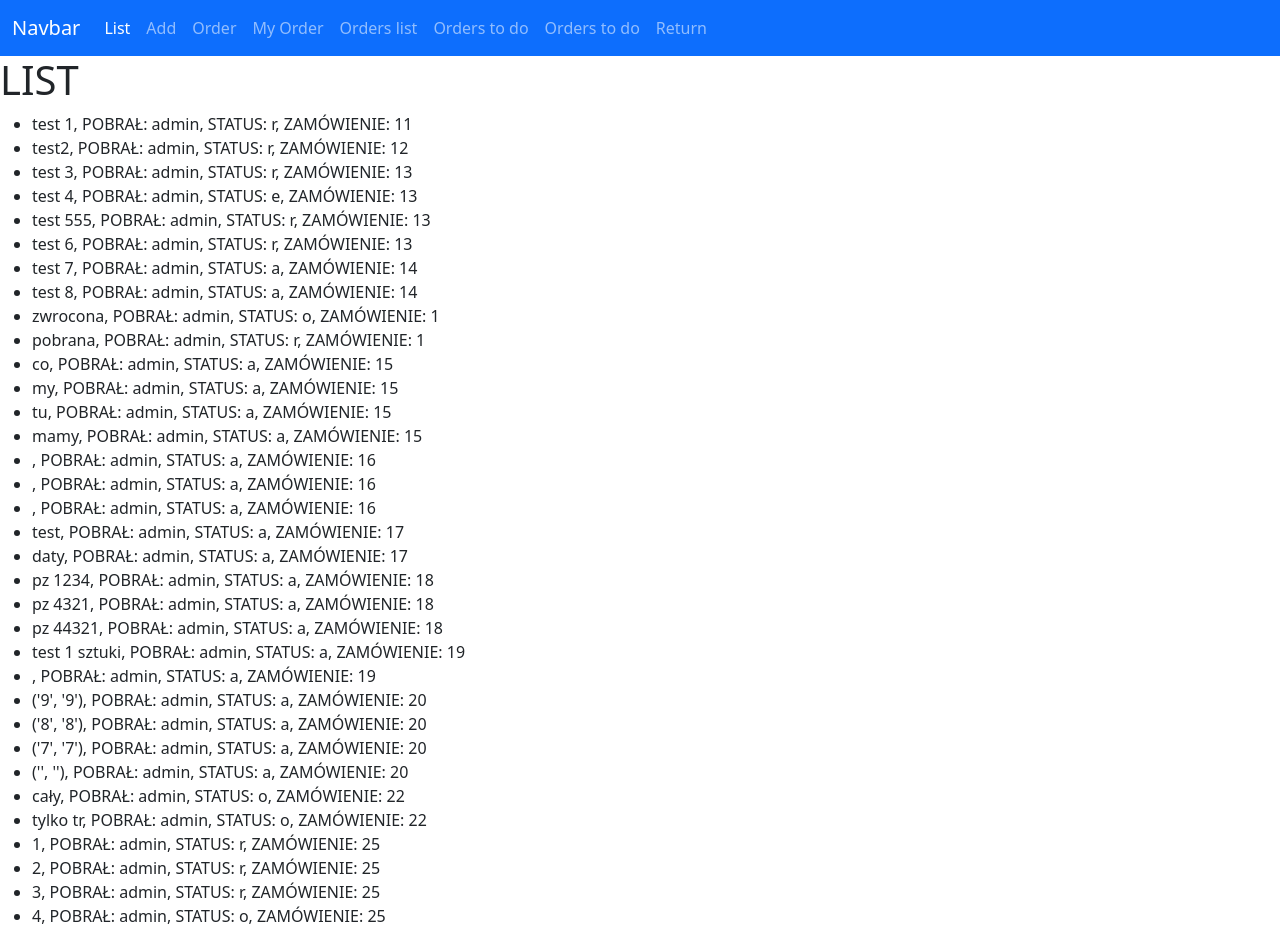
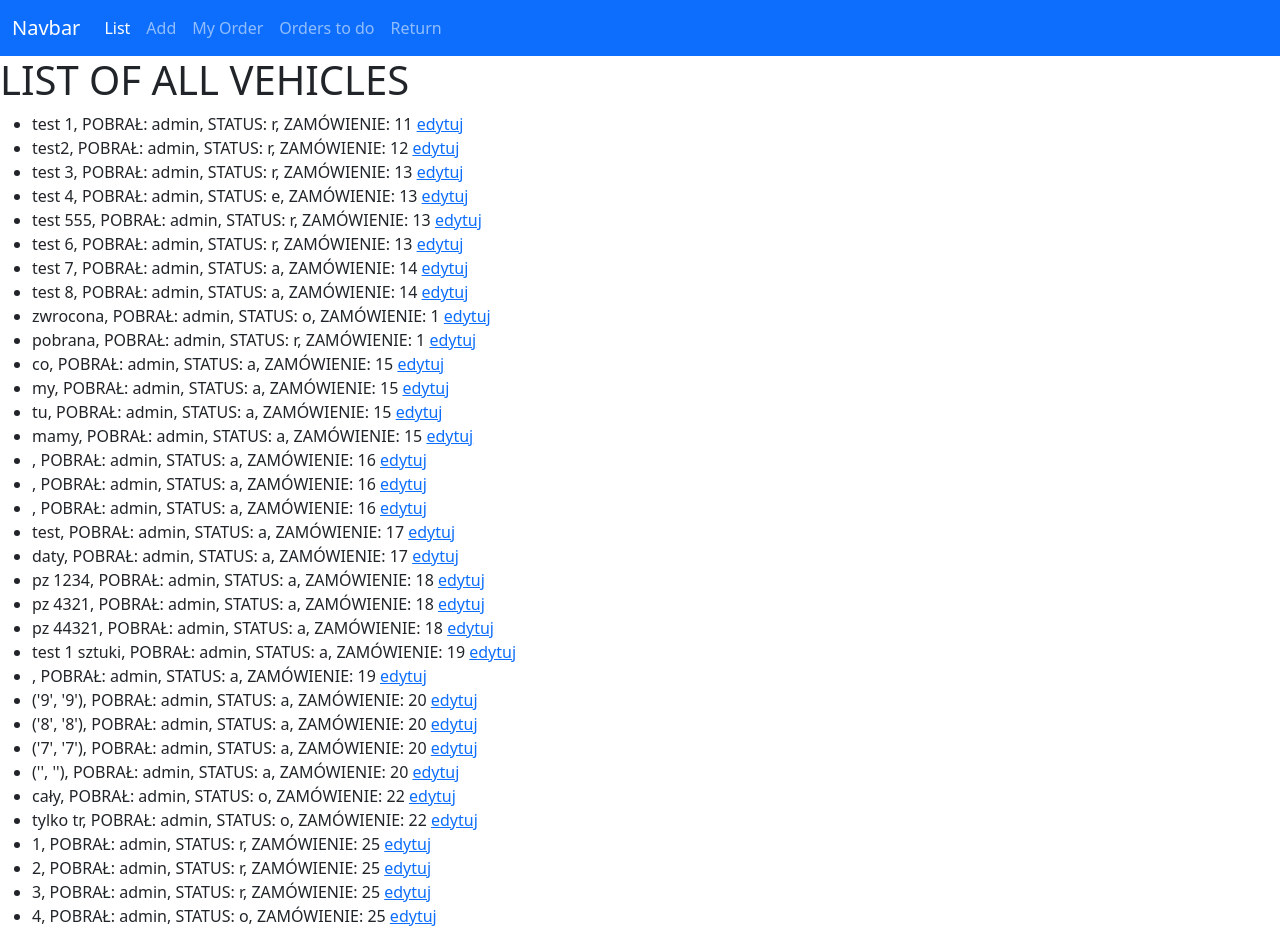
Before and after one commit to Martini310/Archeo-3, a Django app: page /files/list/ in a window 1280 px wide. Shown: the top 927 px of the page. Run offline with Django 4.2, Linux system fonts and the light colour scheme; data comes from the database, SQL or seed files in the repository; both versions use the stored data as it was after the commit.

Commit message:
Removed unnecessary views and urls, modified ListView

```diff
--- a/files/models.py
+++ b/files/models.py
@@ -15,7 +15,7 @@ class Vehicle(models.Model):
     transfer_date = models.DateTimeField(blank=True, null=True)
     return_date = models.DateTimeField(blank=True, null=True)
     responsible_person = models.ForeignKey(User, related_name="vehicles", on_delete=models.RESTRICT)
-    comments = models.CharField(max_length=100)
+    comments = models.CharField(max_length=100, null=True, blank=True)
     LOAN_STATUS = (
         ('a', 'Awaits'),
         ('o', 'On Loan'),
@@ -24,6 +24,7 @@ class Vehicle(models.Model):
     )
     status = models.CharField(max_length=1, blank=True, choices=LOAN_STATUS, default='a')
     order = models.ForeignKey(Order, related_name="vehicles", on_delete=models.SET_NULL, null=True)
+    returner = models.ForeignKey(User, related_name='vehicles_returner', on_delete=models.CASCADE, null=True, blank=True)
 
     def __str__(self) -> str:
         return f"{self.tr}, POBRAŁ: {self.responsible_person}, STATUS: {self.status}, ZAMÓWIENIE: {self.order.id}"
--- a/files/templates/files/list.html
+++ b/files/templates/files/list.html
@@ -1,16 +1,12 @@
 {% extends 'home.html' %}
-
 
 {% block content %}
 
-    <h1>LIST</h1>
+    <h1>LIST OF ALL VEHICLES</h1>
 
     <ul>
-
         {% for car in vehicle_list %}
-            <li>{{car}}</li>
+            <li>{{car}} <a href="/files/update/{{car.id}}/">edytuj</a></li>
         {% endfor %}
-
-
     </ul>
 {% endblock content %}
--- a/files/templates/files/orders_to_do.html
+++ b/files/templates/files/orders_to_do.html
@@ -6,7 +6,7 @@
 
 <div class="btn-group"></div>
     {% for s, n in abr %}
-        {% if request.path|stringformat:'s'|slice:'-1:' == s %}
+        {% if request.path|stringformat:'s'|slice:'-2:-1' == s %}
             <a href="/files/orders_to_do/{{s}}" class="btn btn-primary active" aria-current="page">{{n}}</a>
         {% else %}
             <a href="/files/orders_to_do/{{s}}" class="btn btn-primary">{{n}}</a>
@@ -15,7 +15,7 @@
 </div>
 
 
-<table class="table table-primary table-hover">
+<table class="table table-secondary table-hover">
     {% for order in orders %}
     <tr>
     <td>{{forloop.counter}}</td>
--- a/files/urls.py
+++ b/files/urls.py
@@ -4,15 +4,11 @@ from . import views
 app_name = 'files'
 
 urlpatterns = [
-    path('list/', views.list_cars, name='list'),
+    path('list/', views.ListAllVechicles.as_view(), name='list'),
     path('add/', views.AddVehicle.as_view(), name='add'),
-    path('order/', views.AddOrder.as_view(), name='order'),
     path('my_order/', views.my_order, name='my_order'),
-    path('orders/', views.Orders.as_view(), name='orders'),
     path('order_details/<int:pk>/', views.order_details, name='order_details'),
     path('update/<int:pk>/', views.VehicleUpdateView.as_view(), name='update_vehicle'),
-    path('orderstodo/', views.OrdersToDo.as_view(), name='orderstodo'),
     path('orders_to_do/<str:status>/', views.orders_to_do, name='orders_to_do'),
-    path('order_details/<int:pk>/gen_pdf/', views.gen_pdf, name='gen_pdf'),
     path('return/', views.ReturnFormView.as_view(), name='return')
 ]
--- a/files/views.py
+++ b/files/views.py
@@ -16,25 +16,15 @@ from django.utils.translation import gettext_lazy as _
 from django.contrib.messages.views import SuccessMessageMixin
 
 # Create your views here.
-def list_cars(request):
-    context = {'vehicle_list': Vehicle.objects.all()}
-    return render(request, 'files/list.html', context=context)
-
-
 class ListAllVechicles(ListView):
     model = Vehicle
     template_name = 'files/list.html'
+    context_object_name = 'vehicle_list'
 
 
 class AddVehicle(CreateView):
     model = Vehicle
     fields = "__all__"
-    success_url = reverse_lazy('files:list')
-
-
-class AddOrder(CreateView):
-    model = Order
-    fields = '__all__'
     success_url = reverse_lazy('files:list')
 
 
@@ -61,17 +51,6 @@ def my_order(request):
 
     else:
         return render(request, 'files/my_order.html', {'range': range(1, 11)})
-
-
-class Orders(ListView):
-    model = Order
-    fields = "__all__"
-
-
-class OrdersToDo(ListView):
-    model = Order
-    template_name = 'files/orderstodo_list.html'
-    context_object_name = 'todo'
 
 
 def orders_to_do(request, status):
--- a/templates/home.html
+++ b/templates/home.html
@@ -18,12 +18,8 @@
             <div class="navbar-nav">
               <a class="nav-link active" aria-current="page" href={% url "files:list" %}>List</a>
               <a class="nav-link" href={% url "files:add" %}>Add</a>
-              <a class="nav-link" href={% url "files:order" %}>Order</a>
               <a class="nav-link" href={% url "files:my_order" %}>My Order</a>
-              <a class="nav-link" href={% url "files:orders" %}>Orders list</a>
-              <a class="nav-link" href={% url "files:orderstodo" %}>Orders to do</a>
               <a class="nav-link" href="/files/orders_to_do/a">Orders to do</a>
-              {% comment %} <a class="nav-link" href={% url "files:gen_pdf" %}>PDF</a> {% endcomment %}
               <a class="nav-link" href="/files/return">Return</a>
             </div>
           </div>
```
Also changed, not shown: files/forms.py (+5 -4 lines), db.sqlite3, files/migrations/0005_vehicle_returner_alter_vehicle_comments.py (added), 1 other file.
